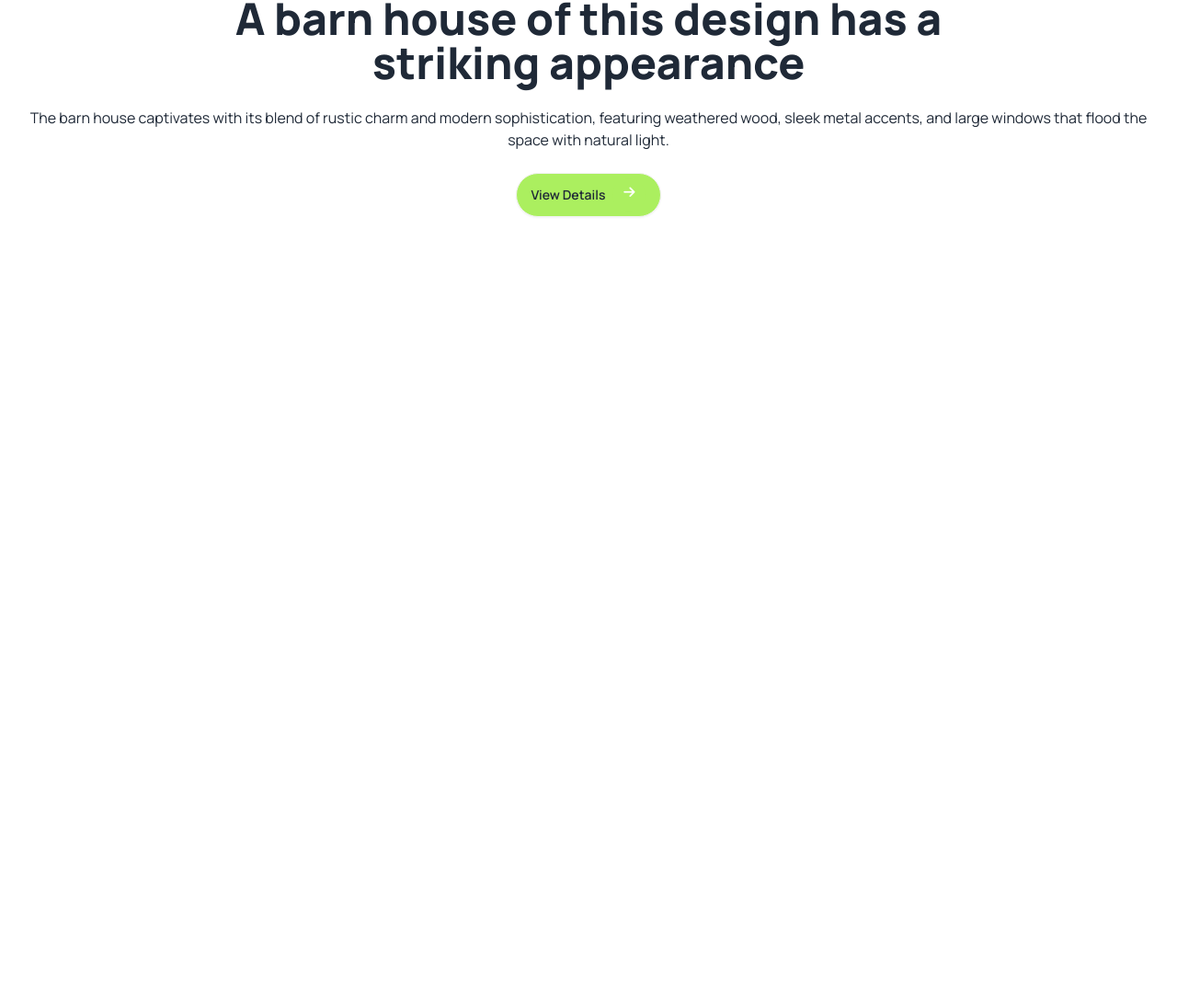
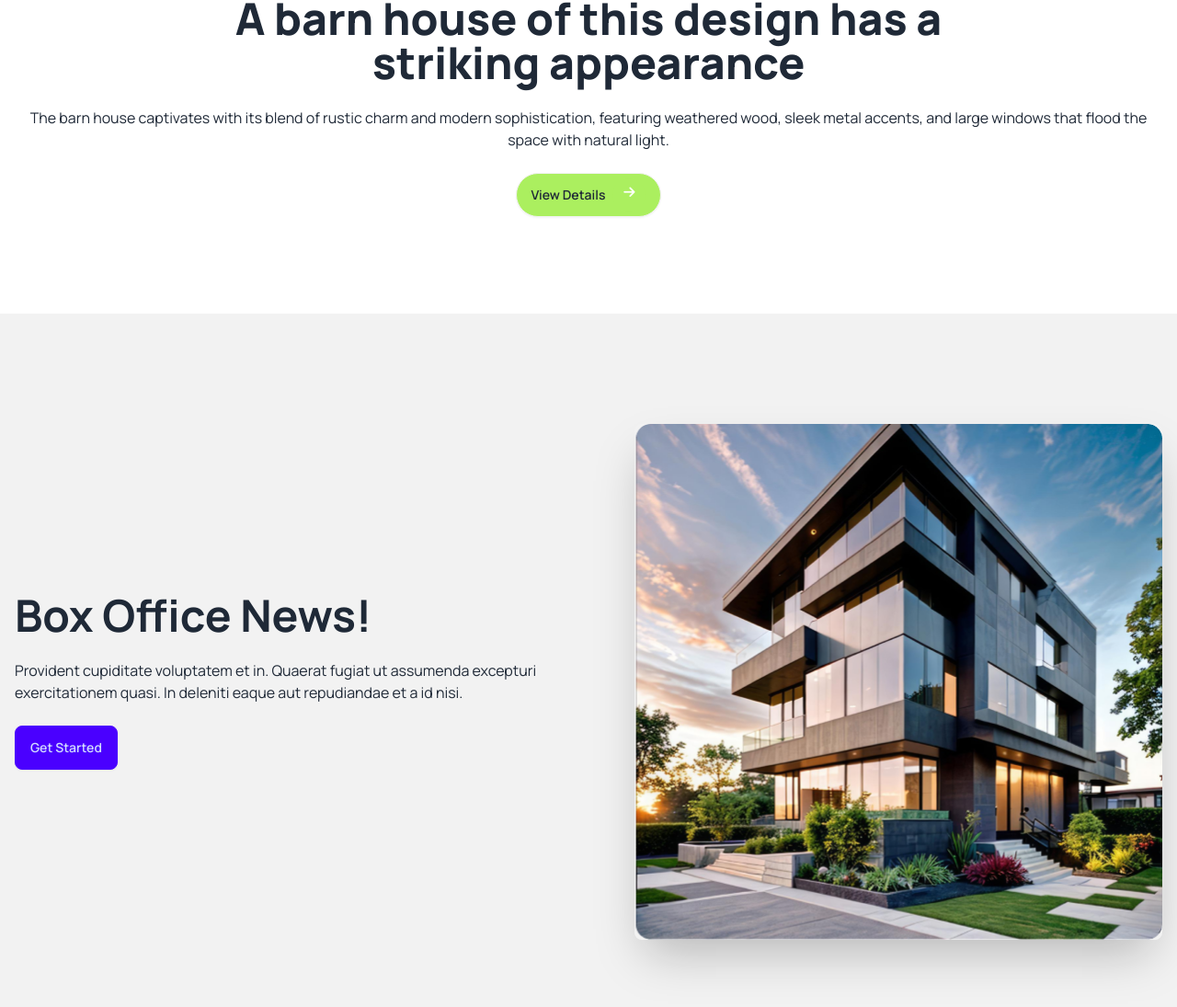
Before and after one commit to SanjanaAyshi/assignment3, a plain HTML site: page index.html in a window 1280 px wide. Shown: the part 547-1642 px from the top of the page at 92% size. Before the commit the page ends 888 px from the top, so only its background shows below. Drawn offline with nearby package versions, Linux system fonts and the light colour scheme.

Commit message:
another section steacture

```diff
--- a/index.html
+++ b/index.html
@@ -36,6 +36,7 @@
           extend: {
             colors: {
               primary: "#ABEF5F",
+              gray:'#F4F4F4'
             },
           },
         },
@@ -156,6 +157,24 @@
           </div>
         </div>
       </div>
+      <!-- About -->
+       <section class="md:container mx-auto bg-gray">
+        <div class="hero bg-base-200 min-h-screen">
+          <div class="hero-content flex-col lg:flex-row-reverse">
+            <img
+              src="B10-Assignment-03/assets/Rectangle.png"
+              class="max-full rounded-lg shadow-2xl" />
+            <div>
+              <h1 class="text-5xl font-bold">Box Office News!</h1>
+              <p class="py-6">
+                Provident cupiditate voluptatem et in. Quaerat fugiat ut assumenda excepturi exercitationem
+                quasi. In deleniti eaque aut repudiandae et a id nisi.
+              </p>
+              <button class="btn btn-primary">Get Started</button>
+            </div>
+          </div>
+        </div>
+       </section>
     </header>
   </body>
 </html>
```
